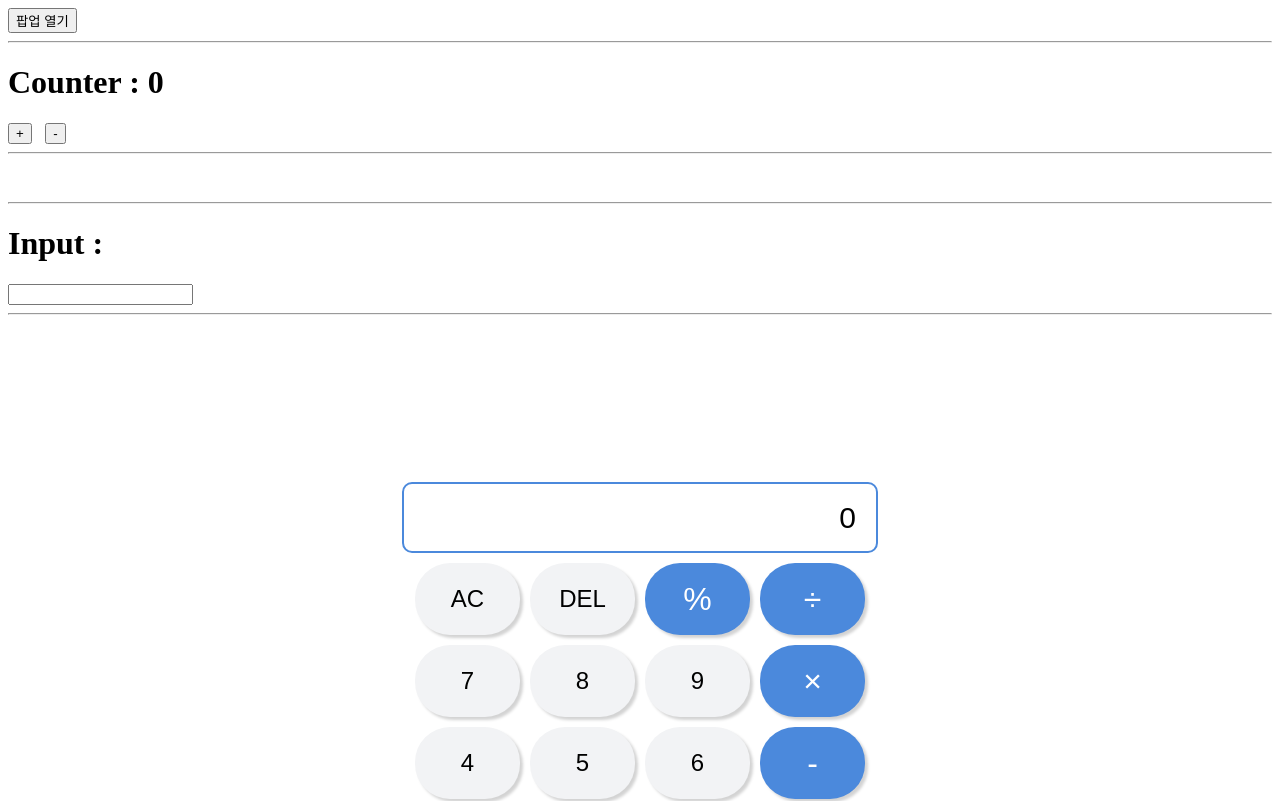
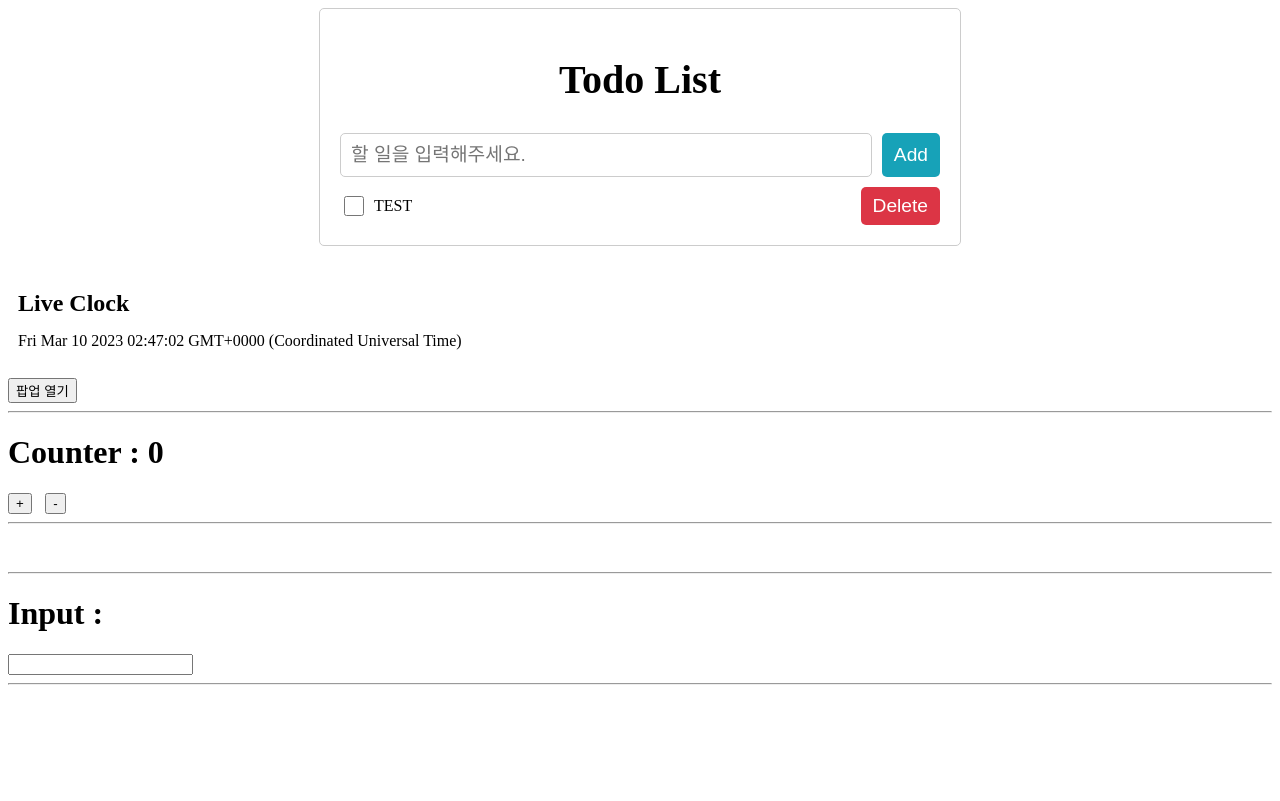
Before and after one commit to kimyk0120/react-standard, a React (Create React App) app: page / in a window 1280 px wide. Shown: the top 801 px of the page. Built offline with nearby package versions, Linux system fonts and the light colour scheme.

Commit message:
* add exam

```diff
--- a/src/App.tsx
+++ b/src/App.tsx
@@ -8,6 +8,8 @@ import Counter from "@/components/Counter";
 import Input from "@/components/input";
 import Calculator from "@/components/Calculator";
 import Popup from "@/components/Popup";
+import LiveClock from "@/components/LiveClock";
+import ToDoList from "@/components/ToDoList";
 
 const AppContainer = styled.div`
     display: flex;
@@ -21,7 +23,12 @@ function App() {
     // view
     return (
         <>
+            <ToDoList />
+            <br />
+            <LiveClock />
+            <br />
             <Popup content={"리액트 스터디"} btnTitle={"확인"} />
+            <br />
             <Counter />
             <Input />
             <Calculator />
--- a/src/components/Popup.tsx
+++ b/src/components/Popup.tsx
@@ -71,7 +71,6 @@ function Popup({ content, btnTitle }: Props) {
             <button onClick={PopupHandler}>팝업 열기</button>{" "}
             {isOpen && (
                 <Wrap>
-
                     <PopupContainer>
                         <PopupContent>
                             <p>{content}</p>
```
